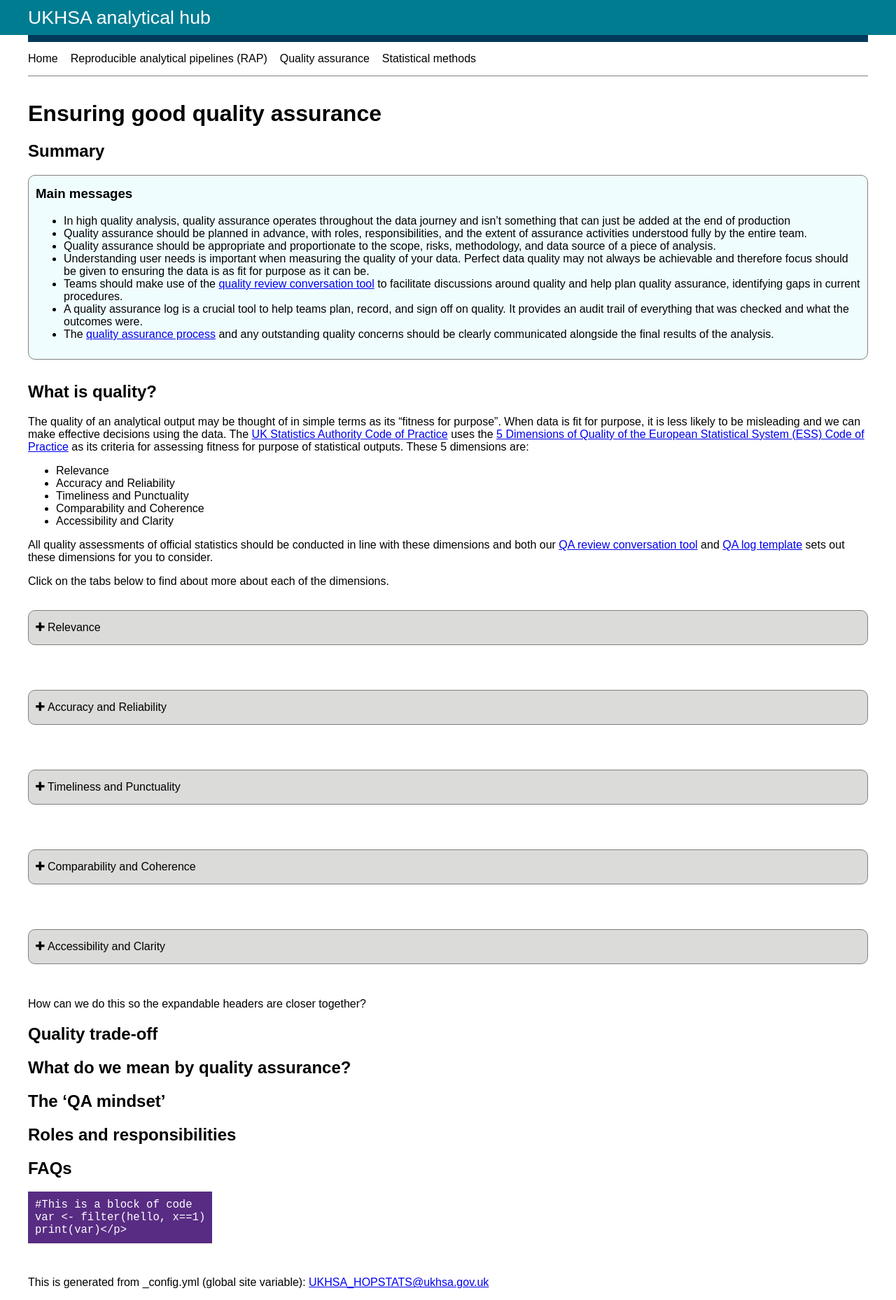
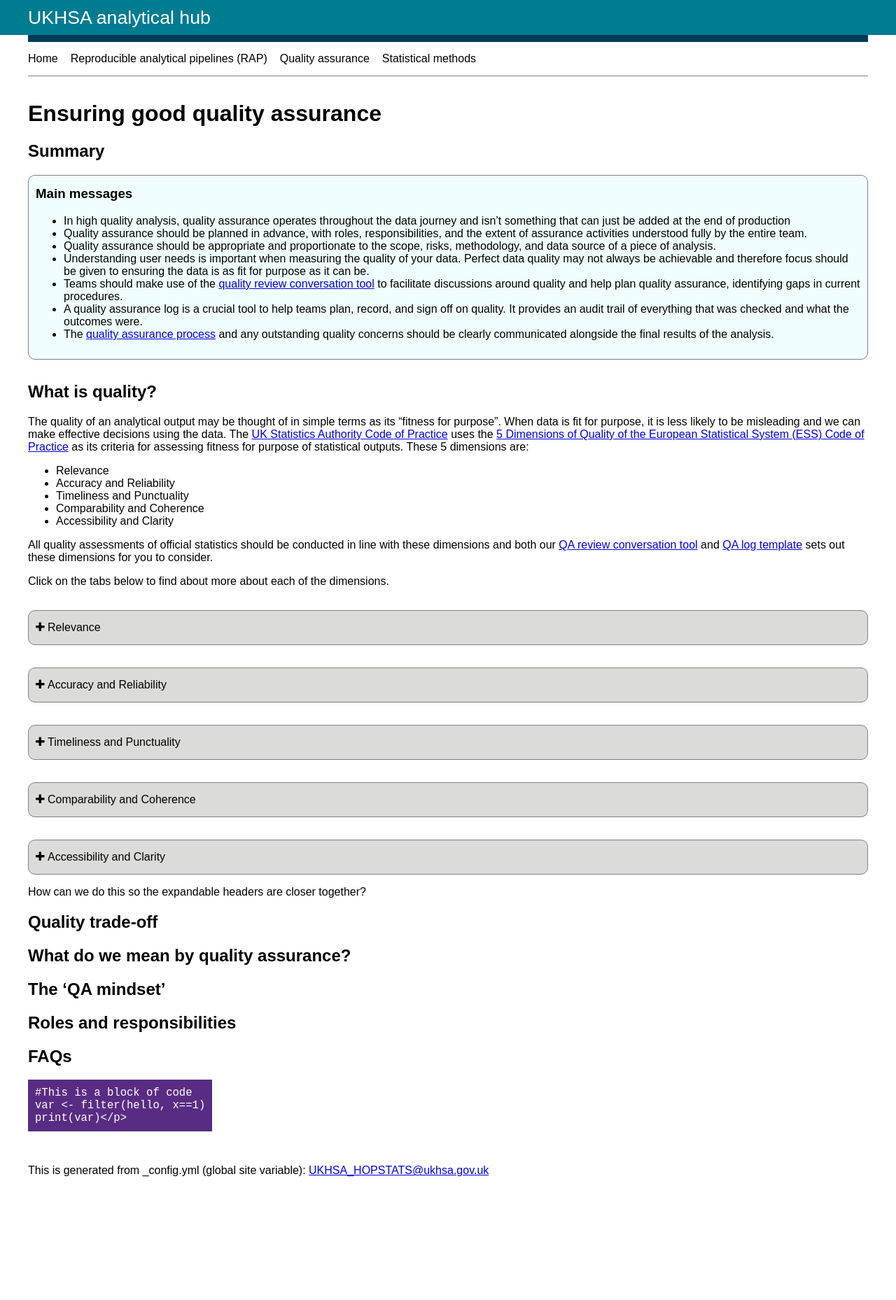
Before and after one commit to BenCuff/github-pages-test, a Jekyll site: the page built from docs/quality-assurance.md, in a window 1280 px wide. Shown: the whole page at 70% size. Built offline with Jekyll 4.4.1, drawn with Linux system fonts in a browser that asks for light colours; after the commit the page ends 1698 px from its top, so only the background shows below that.

Commit message:
Multiple expandables styling

```diff
--- a/docs/assets/styles.css
+++ b/docs/assets/styles.css
@@ -81,8 +81,12 @@ blockquote>h2:first-of-type, blockquote>h3:first-of-type, blockquote>h4:first-of
   margin-top: 5px;
 }
 
+.expandables-block{
+  margin-bottom: 2em;
+}
+
 .expandable-header{
-  margin: 1em 0 2em 0;
+  margin: 1em 0 0 0;
   width: 100%;
   text-align: left;
   padding: 15px 10px;
@@ -110,7 +114,7 @@ blockquote>h2:first-of-type, blockquote>h3:first-of-type, blockquote>h4:first-of
 
 
 .expandable-contents{
-  margin-top: -25px;
+  margin-top: 24px;
   margin-bottom: 30px;
   border-bottom: 1pt solid lightgrey;
 }
@@ -119,17 +123,7 @@ blockquote>h2:first-of-type, blockquote>h3:first-of-type, blockquote>h4:first-of
   display:none;
 }
 
-.expandables-block{
-  margin-bottom: 2em;
-}
 
-.expandables-block button{
-  margin: 1em 0 0 0;
-}
-
-.expandables-block .expandable-contents{
-  margin-top: 24px;
-}
 
 code{
   background: #582C83;
```
